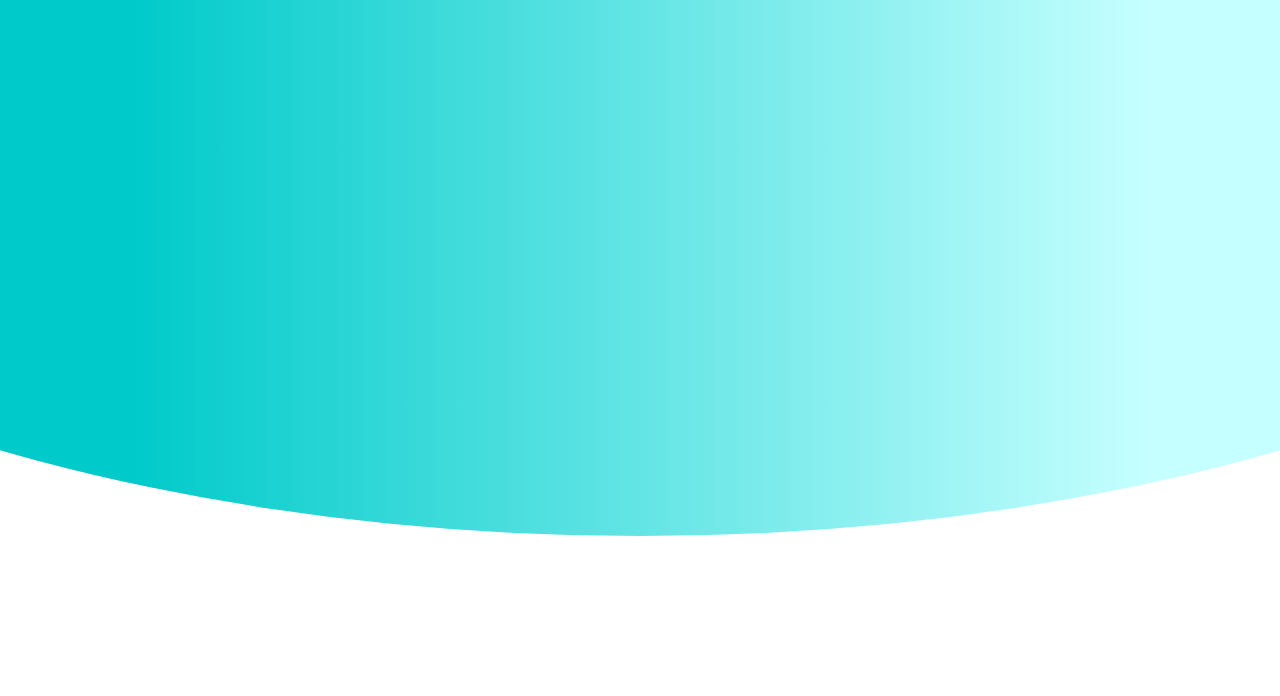
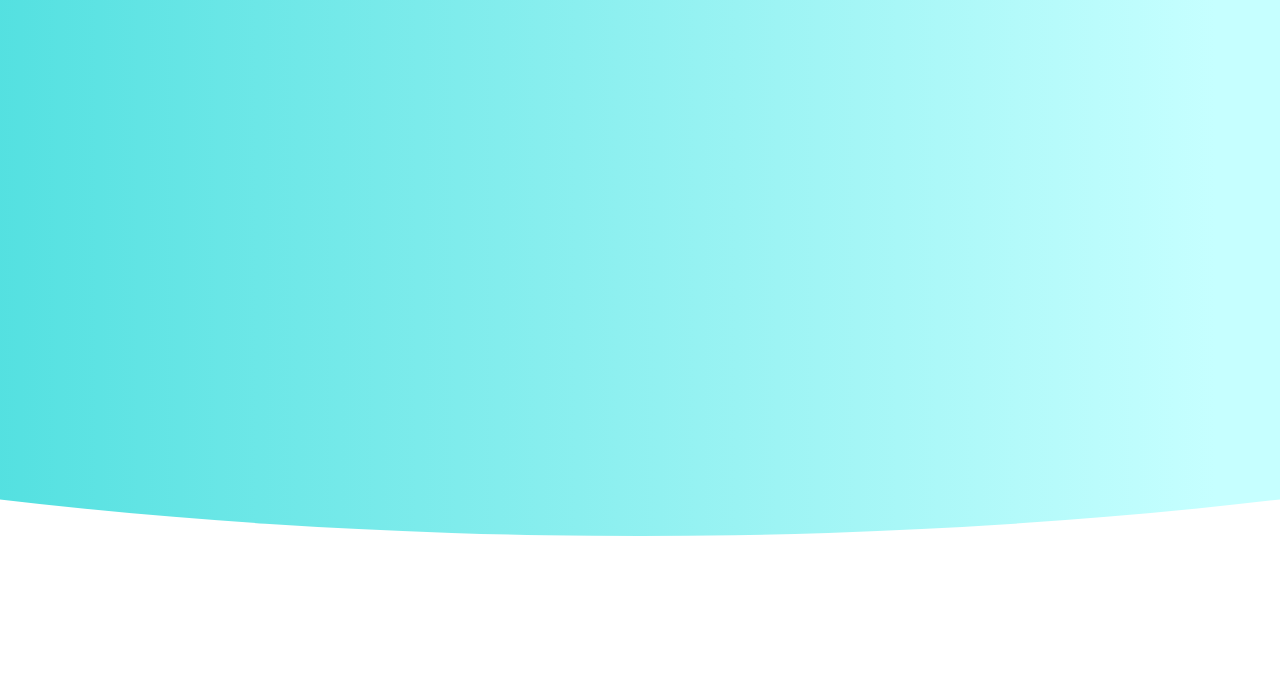
Before and after one commit to OmPrakash-bkl/Learn-With-Capacitor, a plain HTML site: page index.html in a window 1280 px wide. Shown: the part 104-800 px from the top of the page. Drawn offline with Linux system fonts and the light colour scheme.

Commit message:
Add files via upload

```diff
--- a/css/style.css
+++ b/css/style.css
@@ -26,8 +26,8 @@ body {
     width: 100%;
     border: 0rem;
     border-radius: 0 0 50% 50% / 0 0 100% 100%;
-    background: linear-gradient(to right, rgb(0, 202, 202) 30%, rgb(198, 255, 255) 70%);
-    transform: scaleX(2);
+    background: linear-gradient(to right, rgb(0, 202, 202) 10%, rgb(198, 255, 255) 65%);
+    transform: scaleX(3);
 }
 #nav_container {
     display: flex;
```
